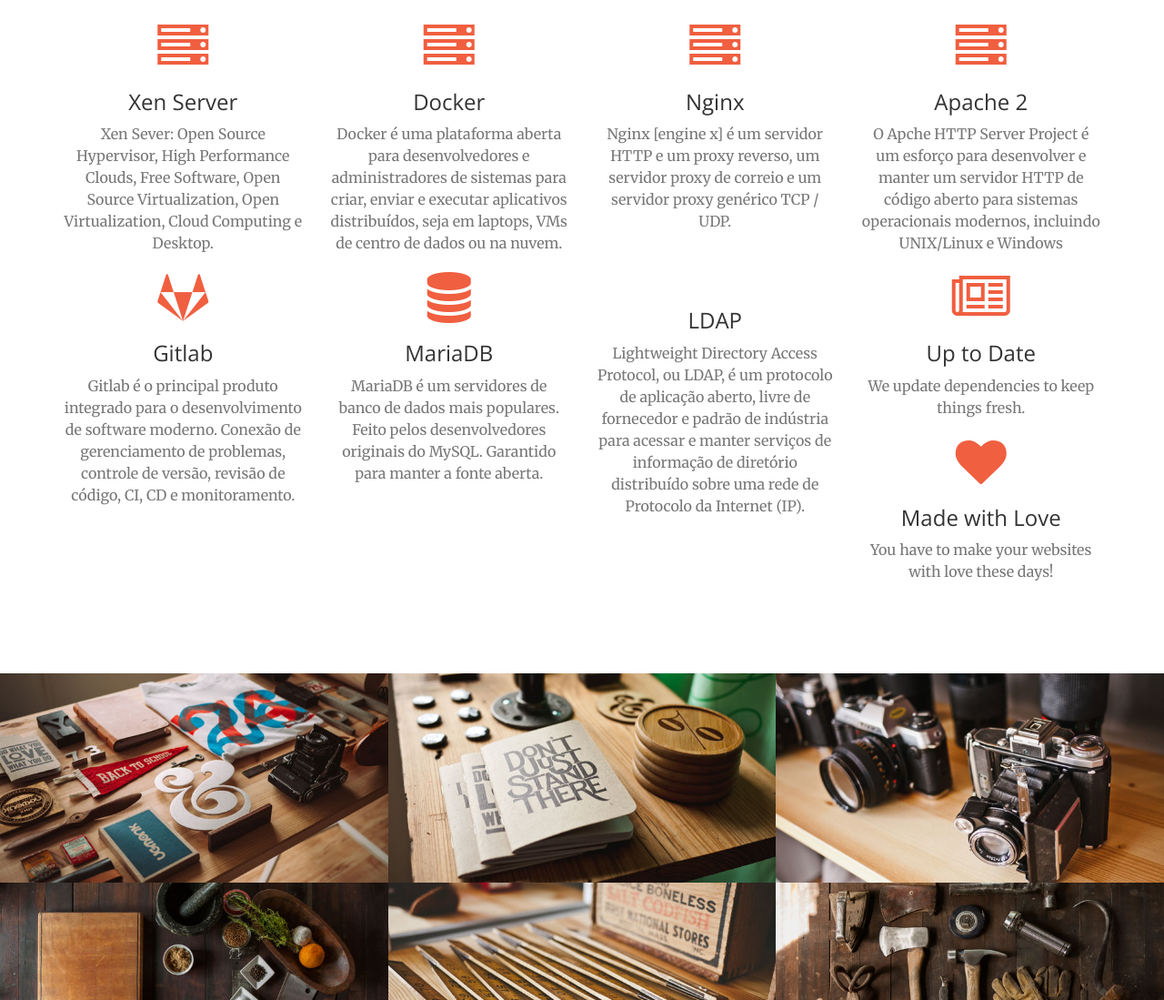
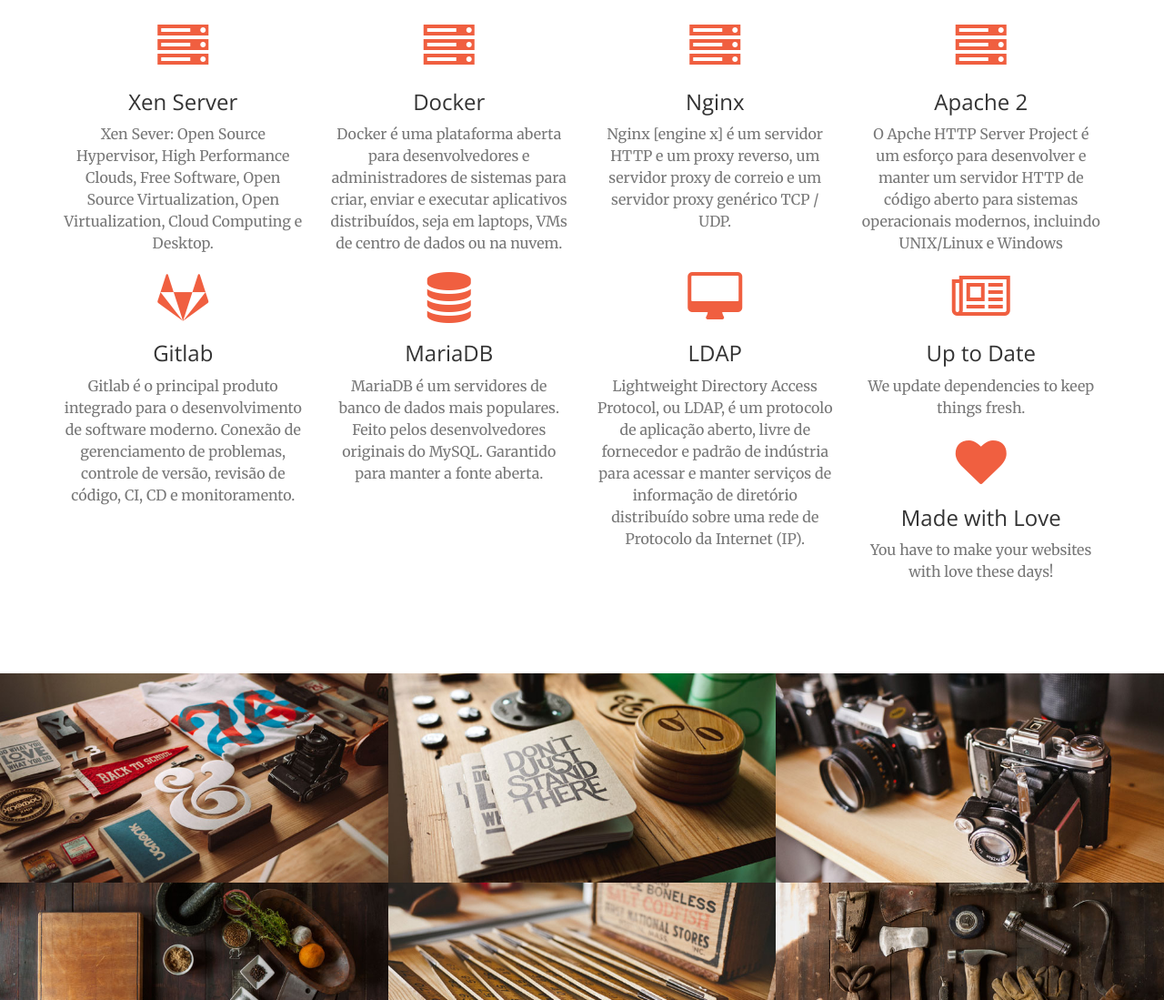
Before and after one commit to agnaldom/agnaldom.github.io, a website: page index.html in a window 1280 px wide. Shown: the part 1447-2546 px from the top of the page at 91% size. Drawn offline with nearby package versions, Linux system fonts and the light colour scheme.

Commit message:
Adcionado icone LDAP

```diff
--- a/index.html
+++ b/index.html
@@ -149,7 +149,7 @@
                 </div>
                 <div class="col-lg-3 col-md-6 text-center">
                     <div class="service-box">
-                        <i class="fa fa-4x fa-paper-desktop text-primary sr-icons"></i>
+                        <i class="fa fa-4x fa-desktop text-primary sr-icons"></i>
                         <h3>LDAP</h3>
                         <p class="text-muted">Lightweight Directory Access Protocol, ou LDAP, é um protocolo de aplicação aberto, livre de fornecedor e padrão de indústria para acessar e manter serviços de informação de diretório distribuído sobre uma rede de Protocolo da Internet (IP).</p>
                     </div>
```
